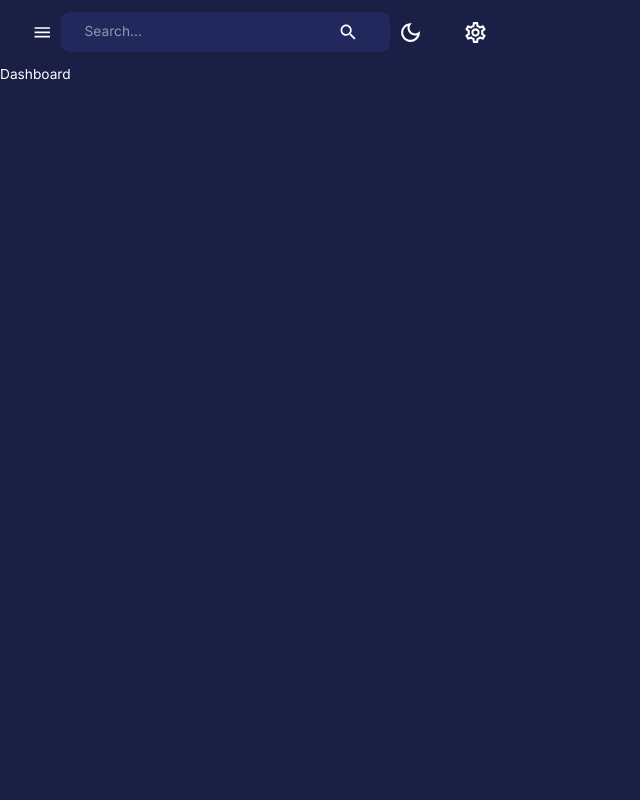
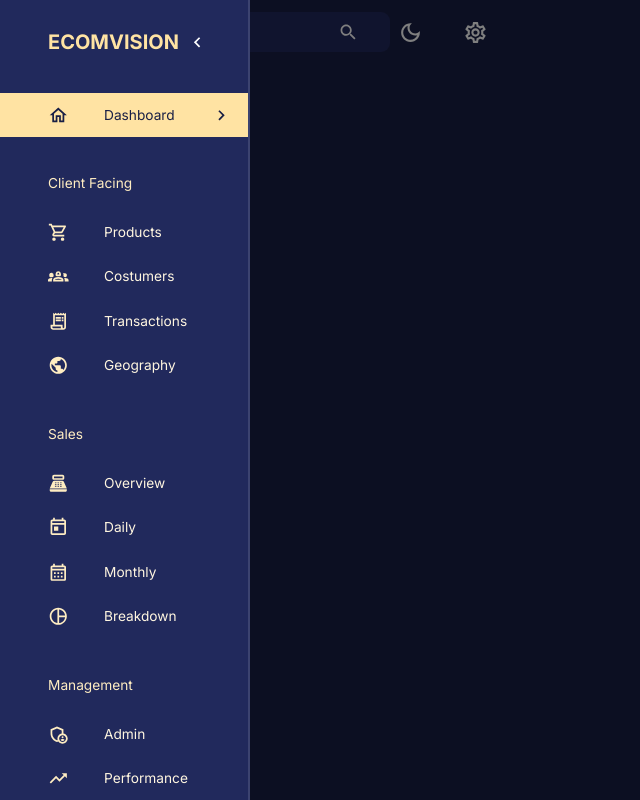
Before and after one commit to housni234/Admin-Dashboard, a React (Create React App) app in the folder client/: page /dashboard in a window 1280 px wide. Shown: the whole page, without its empty margins (0-640 px from the left). Built offline with nearby package versions, Linux system fonts and the light colour scheme.

Commit message:
debugging errors in progress..

```diff
--- a/client/src/components/Sidebar.jsx
+++ b/client/src/components/Sidebar.jsx
@@ -25,16 +25,76 @@
     CalendarMonthOutlined,
     AdminPanelSettingsOutlined,
     TrendingUpOutlined,
-    PieChartOutline
+    PieChartOutline,
+    PointOfSaleOutlined
 
 } from "@mui/icons-material";
 import { useLocation, useNavigate } from "react-router-dom";
 import FlexBetween from "./FlexBetween";
 
-const sidebar = ({
+const NavItems = [
+    {
+        text: "Dashboard",
+        icon: <HomeOutlined />
+    },
+    {
+        text: "Client Facing",
+        icon: null
+    },
+    {
+        text: "Products",
+        icon: <ShoppingCartOutlined />
+    },
+    {
+        text: "Costumers",
+        icon: <Groups2Outlined />
+    },
+    {
+        text: "Transactions",
+        icon: <ReceiptLongOutlined />
+    },
+    {
+        text: "Geography",
+        icon: <PublicOutlined />
+    },
+    {
+        text: "Sales",
+        icon: null
+    },
+    {
+        text: "Overview",
+        icon: <PointOfSaleOutlined />
+    },
+    {
+        text: "Daily",
+        icon: <TodayOutlined />
+    },
+    {
+        text: "Monthly",
+        icon: <CalendarMonthOutlined />
+    },
+    {
+        text: "Breakdown",
+        icon: <PieChartOutline />
+    },
+    {
+        text: "Management",
+        icon: null
+    },
+    {
+        text: "Admin",
+        icon: <AdminPanelSettingsOutlined />
+    },
+    {
+        text: "Performance",
+        icon: <TrendingUpOutlined />
+    },
+]
+
+const Sidebar = ({
     drawerWidth,
     isSidebarOpen,
-    setIssidebarOpen,
+    setIsSidebarOpen,
     IsNonMobile
 
 }) => {
@@ -46,10 +106,91 @@
     useEffect(() => {
         setActive(pathname.substring(1))
     }, [pathname])
+
     return <Box component="nav">
+        {isSidebarOpen && (
+            <Drawer
+                open={isSidebarOpen}
+                onClose={() => setIsSidebarOpen(false)}
+                variant="presistent"
+                anchor="left"
+                sx={{
+                    width: drawerWidth,
+                    "& .MuiDrawer-paper": {
+                        color: theme.palette.secondary[200],
+                        backgroundColor: theme.palette.background.alt,
+                        boxSizing: "border-box",
+                        borderWidth: IsNonMobile ? 0 : "2px",
+                        width: drawerWidth
+                    }
+                }}
+            >
+                <Box width="100">
+                    <Box m="1.5rem 2rem 2rem 3rem">
+                        <FlexBetween color={theme.palette.secondary.main}>
+                            <Box display="flex" alignItems="center" gap="0.5rem">
+                                <Typography variant="h4" fontWeight="bold">
+                                    ECOMVISION
 
+                                </Typography>
+                            </Box>
+                            {!IsNonMobile && (
+                                <IconButton onClick={() => setIsSidebarOpen(!isSidebarOpen)}>
+                                    <ChevronLeft />
+                                </IconButton>
+                            )}
+                        </FlexBetween>
+                    </Box>
+                    <list>
+                        {NavItems.map(({ text, icon }) => {
+                            if (!icon) {
+                                return (
+                                    <Typography key={text} sx={{ m: "2.25rem 0 1rem 3rem" }}>
+                                        {text}
+                                    </Typography>
+                                )
+                            }
+                            const lcText = text.toLowerCase()
+                            return (
+                                <ListItem key={text} disablePadding>
+                                    <ListItemButton
+                                        onClick={() => {
+                                            navigate(`/${lcText}`)
+                                            setActive(lcText)
+                                        }}
+                                        sx={{
+                                            backgroundColor: active === lcText ? theme.palette.secondary[300] : "transparent",
+                                            color: active === lcText ? theme.palette.primary[600] : theme.palette.secondary[100]
+                                        }}
+                                    >
+                                        <ListItemIcon
+                                            sx={{
+                                                ml: "2rem",
+                                                color:
+                                                    active === lcText
+                                                        ? theme.palette.primary[600]
+                                                        : theme.palette.secondary[200]
+                                            }}
+                                        >
+                                            {icon}
+                                        </ListItemIcon>
+                                        <ListItemText primary={text} />
+                                        {active === lcText && (
+                                            <ChevronRightOutlined sx={{ ml: "auto" }} />
+                                        )}
+
+                                    </ListItemButton>
+                                </ListItem>
+                            )
+                        })}
+                    </list>
+                </Box>
+
+            </Drawer>
+
+        )}
     </Box>
 
 }
 
-export default sidebar
+export default Sidebar
--- a/client/src/scenes/layout/index.jsx
+++ b/client/src/scenes/layout/index.jsx
@@ -3,12 +3,12 @@
 import { Outlet } from "react-router-dom";
 import { useSelector } from "react-redux";
 import Navbar from "components/Navbar";
-import Sidebar from "components/sidebar"
+import Sidebar from "components/Sidebar"
 
 
 const Layout = () => {
     const isNonMobile = useMediaQuery("(min-width: 600px)");
-    const [isSidebarOpen, setIssidebaropen] = useState(true);
+    const [isSidebarOpen, setIsSidebarOpen] = useState(true);
 
     return (
         <Box display={isNonMobile ? "flex" : "block"} width="100%" height="100%">
@@ -16,12 +16,12 @@
                 isNonMobile={isNonMobile}
                 drawerWidth="250px"
                 isSidebarOpen={isSidebarOpen}
-                setIssidebaropen={setIssidebaropen}
+                setIsSidebarOpen={setIsSidebarOpen}
             />
             <Box>
                 <Navbar
                     isSidebarOpen={isSidebarOpen}
-                    setIssidebaropen={setIssidebaropen}
+                    setIsSidebarOpen={setIsSidebarOpen}
                 />
                 <Outlet />
             </Box>
```
